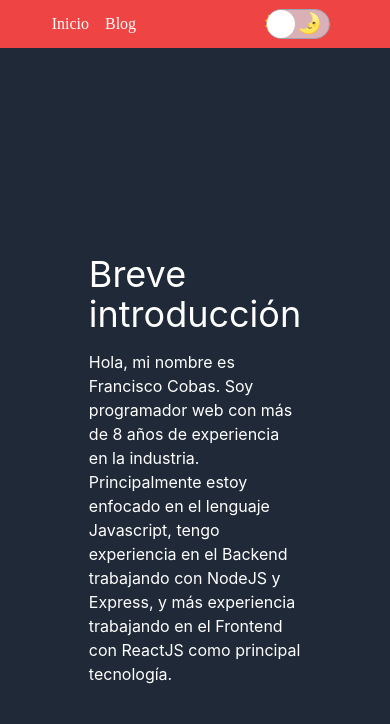
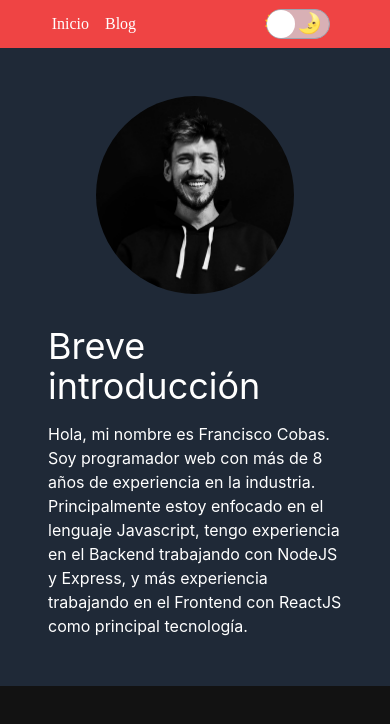
Before and after one commit to franciscocobas/franciscocobasdev, a Next.js app: page / in a window 390 px wide. Shown: the top 724 px of the page. Built offline with nearby package versions, Linux system fonts and the light colour scheme; a web font is replaced by a local one.

Commit message:
Make homepage responsive

```diff
--- a/src/pages/index.tsx
+++ b/src/pages/index.tsx
@@ -65,12 +65,16 @@ export default function Home({
             : 'Bienvenido a Francisco Cobas Dev'}
         </title>
       </Head>
-      <div className='bg-white dark:bg-gray-800 dark:text-white min-h-screen flex items-center justify-center px-32'>
-        <div className='md:w-1/2'>
+      <div className='bg-white dark:bg-gray-800  dark:text-white'>
+        <div
+          style={{ maxWidth: '1100px' }}
+          className='py-12 md:pt-36 mx-12 md:mx-auto flex items-center justify-center flex-col-reverse md:flex-row'
+        >
+          <div className='md:w-1/2 mt-8 md:mt-0'>
             <h1 className='text-4xl mb-4'>{title}</h1>
             <p>{description}</p>
           </div>
-        <div className='md:w-1/2 flex justify-center'>
+          <div className='md:w-1/2 flex justify-center px-12'>
             <Image
               src='/images/FranciscoProfile.webp'
               width='400'
@@ -79,6 +83,7 @@ export default function Home({
             />
           </div>
         </div>
+      </div>
     </>
   );
 }
```
Lines whose indentation alone changed are shown as unchanged.
